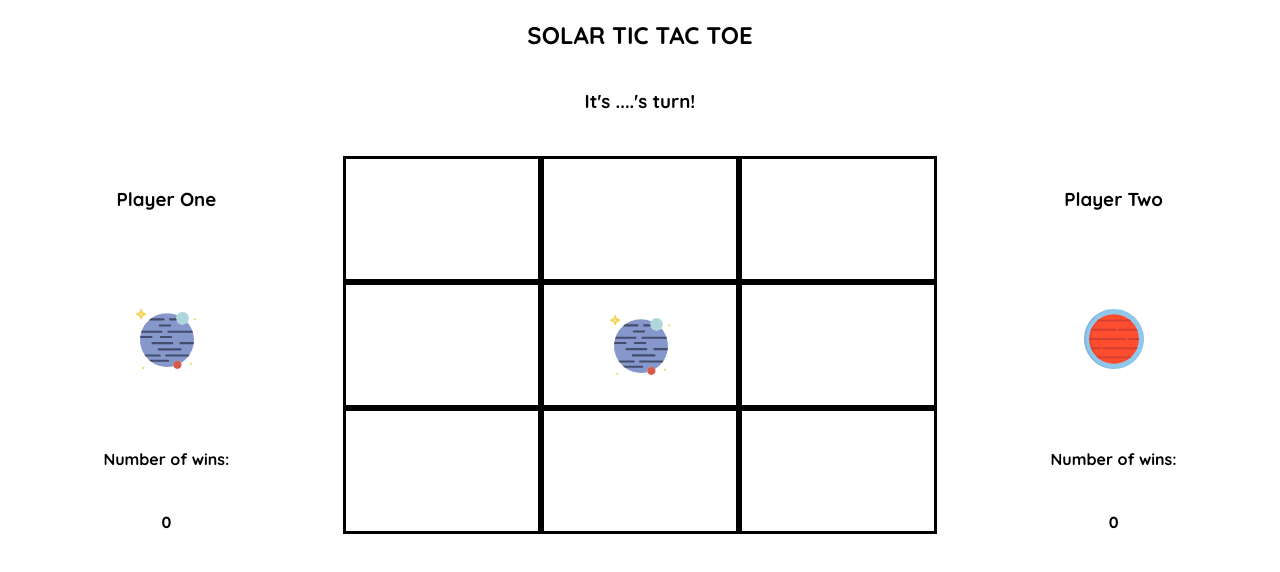
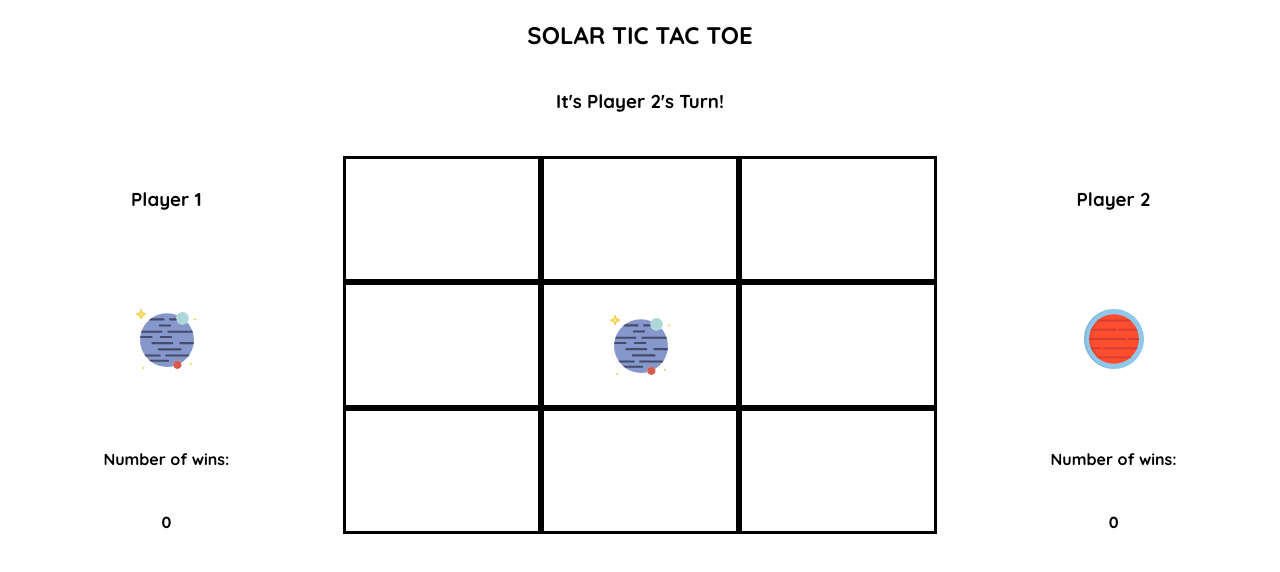
Before and after one commit to userigorgithub/tic-tac-toe, a plain HTML site: page index.html in a window 1280 px wide. Both pictures are taken after a click on the element 639 px from the left and 344 px from the top of the page. Drawn offline with Linux system fonts and the light colour scheme.

Commit message:
Add changing turn message between players

```diff
--- a/game.js
+++ b/game.js
@@ -1,11 +1,10 @@
 class Game {
   constructor() {
-    this.playerOne = new Player("one", "./assets/planetone-galaxy-svgrepo-com.svg");
-    this.playerTwo = new Player("two", "./assets/planettwo-galaxy-svgrepo-com.svg");
+    this.playerOne = new Player("Player 1", "./assets/planetone-galaxy-svgrepo-com.svg");
+    this.playerTwo = new Player("Player 2", "./assets/planettwo-galaxy-svgrepo-com.svg");
 
     this.gameArea = ["","","","","","","","",""];
     this.currentTurn = this.playerOne;
-
 
 
     this.draw = false;
@@ -16,7 +15,6 @@ class Game {
 //keeping track of data
 
 
-
   changeTurn() {
     if (this.currentTurn === this.playerOne) {
       this.currentTurn = this.playerTwo;
@@ -24,9 +22,6 @@ class Game {
       this.currentTurn = this.playerOne;
     }
 
-
-
-    // this.playerOne = !this.playerOne;
   }
 
   isWin() {
--- a/index.html
+++ b/index.html
@@ -9,7 +9,7 @@
 
     <section class="main-page">
       <article class="player-one-area">
-        <h3 class="player-one">Player One</h3>
+        <h3 class="player-one">Player 1</h3>
         <img class="token" src="./assets/planetone-galaxy-svgrepo-com.svg" alt="planet one" />
         <h4 class="number-of-wins">Number of wins:</h4>
         <h4 class="number-of-wins-one">0</h4>
@@ -17,7 +17,7 @@
 
       <article class="game-area">
         <h2 class="game-title">SOLAR TIC TAC TOE</h2>
-        <h3 class="player-turn">It's ....'s turn!</h3>
+        <h3 class="player-turn">It's Player 1's Turn!</h3>
         <div class="game-grid">
           <div class="box-space" id="box-zero"></div>
           <div class="box-space" id="box-one"></div>
@@ -32,7 +32,7 @@
       </article>
 
       <article class="player-two-area">
-        <h3 class="player-two">Player Two</h3>
+        <h3 class="player-two">Player 2</h3>
         <img class="token" src="./assets/planettwo-galaxy-svgrepo-com.svg" alt="planet two" />
         <h4 class="number-of-wins">Number of wins:</h4>
         <h4 class="number-of-wins-two">0</h4>
--- a/main.js
+++ b/main.js
@@ -3,13 +3,14 @@
 var game = new Game();
 
 var boxes = Array.from(document.getElementsByClassName("box-space"));
-
 console.log(boxes)
 
 // Query Selector(s)
 
 var gameGrid = document.querySelector(".game-grid");
 var boxArea = document.querySelector(".box-space");
+var turnMessage = document.querySelector(".player-turn");
+
 
 
 // Event Listener(s)
@@ -21,9 +22,6 @@ gameGrid.addEventListener('click', clickBox);
 // Function(s) and Event Handler(s)
 
 
-// const clickBox = (e) => {
-//   console.log('clicked')
-// }
 
 function enterToken(box) {
   game.gameArea.splice(box, 1)
@@ -33,10 +31,20 @@ function enterToken(box) {
 function clickBox() {
   if (event.target.classList.contains("box-space")) {
     enterToken(event.target.id);
-    event.target.innerHTML = `<img class="token" src=${game.currentTurn.token} />`
+    event.target.innerHTML = `<img class="token" src=${game.currentTurn.token} />`;
+    //event.target.classList.remove('hover');
     game.changeTurn();
+    changeTurnMessage();
   }
 }
+
+
+function changeTurnMessage() {
+  turnMessage.innerText = `It's ${game.currentTurn.id}'s Turn!`;
+}
+
+
+
 
 
 // function clickBox() {
```
